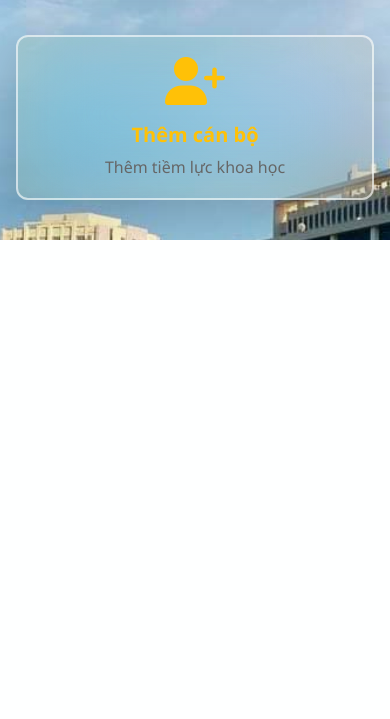
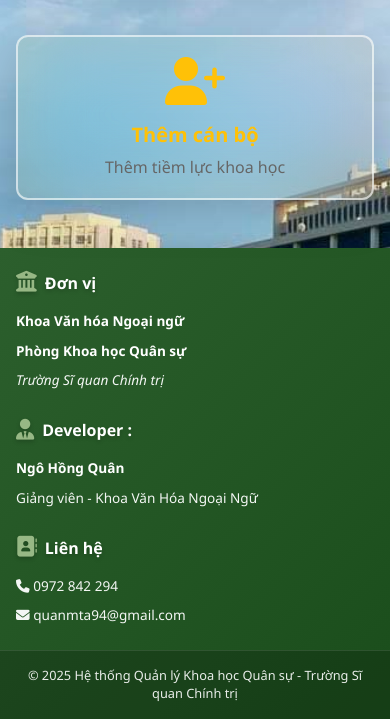
Before and after one commit to DoanVan-arch/webkh, a Flask app: page /dashboard in a window 390 px wide; the page is wider, and only the part inside the window is pictured. Shown: the part 1849-2568 px from the top of that part. Before the commit the page ends 2089 px from the top of that part, so only its background shows below. Run offline with Flask 3, Linux system fonts and the light colour scheme; a user stored in the database is signed in.

Commit message:
modified:   static/css/style.css 	modified:   templates/base.html

```diff
--- a/static/css/style.css
+++ b/static/css/style.css
@@ -1340,3 +1340,148 @@ body::before {
         transform: translateX(0);
     }
 }
+
+/* Footer Styles */
+.footer {
+    background: linear-gradient(135deg, var(--primary-color), var(--primary-dark));
+    color: white;
+    margin-top: 3rem;
+    padding: 2.5rem 0 0 0;
+    box-shadow: 0 -4px 20px rgba(0, 0, 0, 0.15);
+}
+
+.footer-container {
+    max-width: 1400px;
+    margin: 0 auto;
+    padding: 0 2rem;
+    display: grid;
+    grid-template-columns: repeat(auto-fit, minmax(280px, 1fr));
+    gap: 2rem;
+    margin-bottom: 2rem;
+}
+
+.footer-section h4 {
+    font-size: 1.2rem;
+    font-weight: 700;
+    margin-bottom: 1rem;
+    color: white;
+    display: flex;
+    align-items: center;
+    gap: 0.5rem;
+    text-shadow: 0 2px 4px rgba(0, 0, 0, 0.2);
+}
+
+.footer-section h4 i {
+    font-size: 1.3rem;
+    color: var(--secondary-color);
+}
+
+.footer-section p {
+    margin: 0.5rem 0;
+    line-height: 1.6;
+    color: rgba(255, 255, 255, 0.95);
+    font-size: 0.95rem;
+}
+
+.footer-section strong {
+    color: white;
+    font-weight: 600;
+}
+
+.footer-section em {
+    color: rgba(255, 255, 255, 0.85);
+    font-style: italic;
+}
+
+.footer-section a {
+    color: rgba(255, 255, 255, 0.95);
+    text-decoration: none;
+    transition: all 0.3s ease;
+}
+
+.footer-section a:hover {
+    color: var(--secondary-color);
+    text-decoration: underline;
+}
+
+.footer-bottom {
+    background: rgba(0, 0, 0, 0.2);
+    padding: 1.25rem 2rem;
+    text-align: center;
+    border-top: 1px solid rgba(255, 255, 255, 0.1);
+}
+
+.footer-bottom p {
+    margin: 0;
+    color: rgba(255, 255, 255, 0.9);
+    font-size: 0.9rem;
+    font-weight: 500;
+}
+
+/* Footer responsive */
+@media (max-width: 768px) {
+    .footer {
+        margin-top: 2rem;
+        padding: 2rem 0 0 0;
+    }
+
+    .footer-container {
+        grid-template-columns: 1fr;
+        gap: 1.5rem;
+        padding: 0 1.5rem;
+        margin-bottom: 1.5rem;
+    }
+
+    .footer-section h4 {
+        font-size: 1.1rem;
+    }
+
+    .footer-section p {
+        font-size: 0.9rem;
+    }
+
+    .footer-bottom {
+        padding: 1rem 1.5rem;
+    }
+
+    .footer-bottom p {
+        font-size: 0.85rem;
+    }
+}
+
+@media (max-width: 575px) {
+    .footer {
+        margin-top: 1.5rem;
+        padding: 1.5rem 0 0 0;
+    }
+
+    .footer-container {
+        padding: 0 1rem;
+        gap: 1.25rem;
+        margin-bottom: 1rem;
+    }
+
+    .footer-section h4 {
+        font-size: 1rem;
+    }
+
+    .footer-section p {
+        font-size: 0.85rem;
+    }
+
+    .footer-bottom {
+        padding: 1rem;
+    }
+
+    .footer-bottom p {
+        font-size: 0.8rem;
+        line-height: 1.4;
+    }
+}
+
+/* Print styles for footer */
+@media print {
+    .footer {
+        display: none !important;
+    }
+}
--- a/templates/base.html
+++ b/templates/base.html
@@ -74,6 +74,31 @@
         {% block content %}{% endblock %}
     </div>
 
+    <!-- Footer -->
+    <footer class="footer">
+        <div class="footer-container">
+            <div class="footer-section">
+                <h4><i class="fas fa-university"></i> Đơn vị</h4>
+                <p><strong>Khoa Văn hóa Ngoại ngữ</strong></p>
+                <p><strong>Phòng Khoa học Quân sự</strong></p>
+                <p><em><a href="http://daihocchinhtri.edu.vn/">Trường Sĩ quan Chính trị</a></em></p>
+            </div>
+            <div class="footer-section">
+                <h4><i class="fas fa-user-tie"></i> Developer :</h4>
+                <p><strong>Ngô Hồng Quân</strong></p>
+                <p>Giảng viên - Khoa Văn Hóa Ngoại Ngữ</p>
+            </div>
+            <div class="footer-section">
+                <h4><i class="fas fa-address-book"></i> Liên hệ</h4>
+                <p><i class="fas fa-phone"></i> <a href="tel:0972842294">0972 842 294</a></p>
+                <p><i class="fas fa-envelope"></i> <a href="mailto:quanmta94@gmail.com">quanmta94@gmail.com</a></p>
+            </div>
+        </div>
+        <div class="footer-bottom">
+            <p>&copy; 2025 Hệ thống Quản lý Khoa học Quân sự - Trường Sĩ quan Chính trị</p>
+        </div>
+    </footer>
+
     <script src="https://code.jquery.com/jquery-3.6.0.min.js"></script>
     {% block extra_js %}{% endblock %}
     <script>
```
